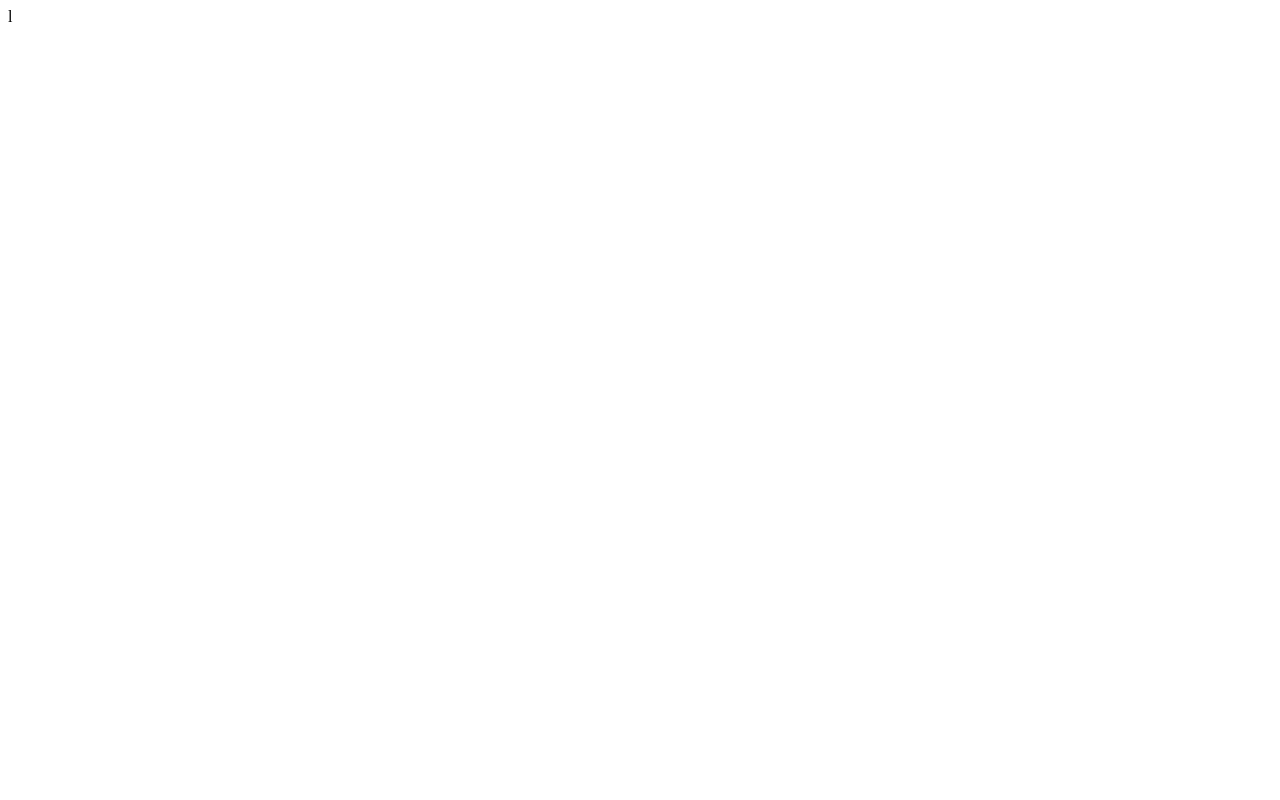
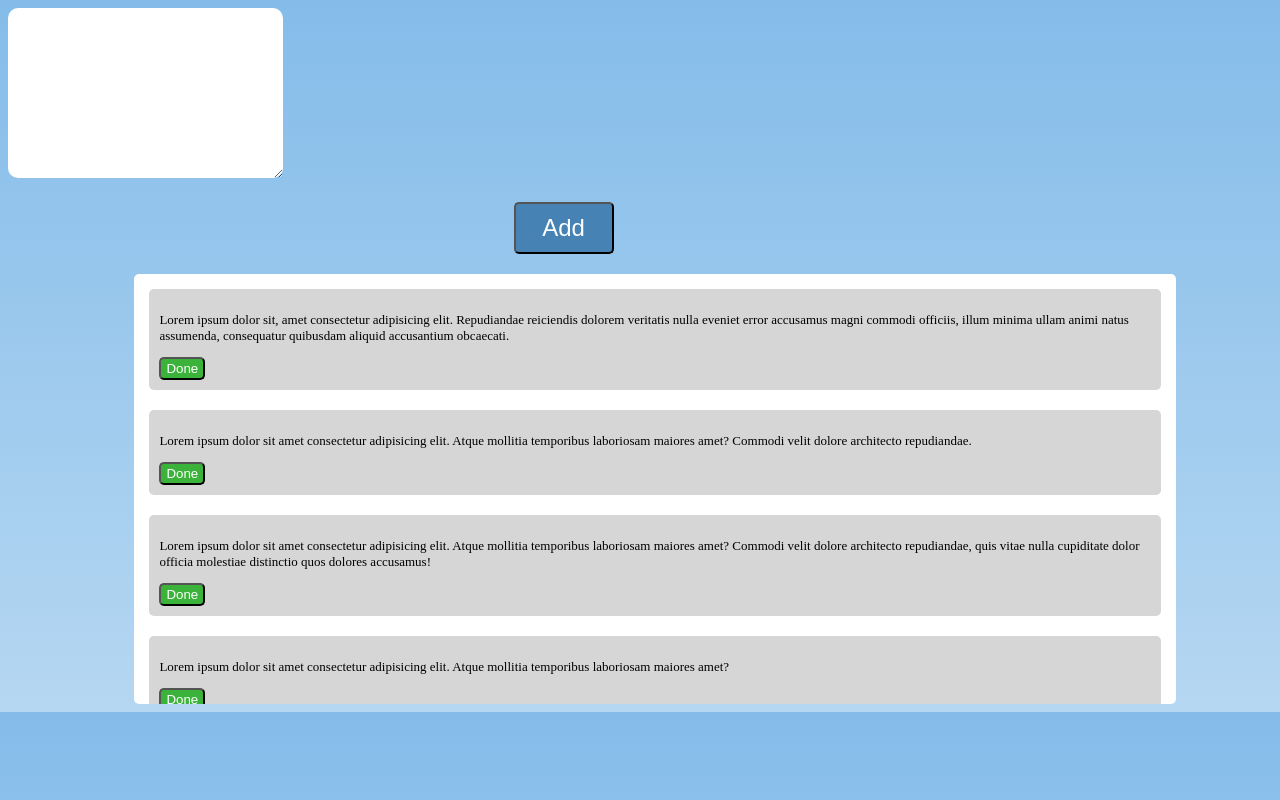
Before and after one commit to FuatYahya17/web_todo, a plain HTML site: page index.html in a window 1280 px wide. Drawn offline with Linux system fonts and the light colour scheme.

Commit message:
new note adder

```diff
--- a/index.html
+++ b/index.html
@@ -5,7 +5,64 @@
     <meta http-equiv="X-UA-Compatible" content="IE=edge" />
     <meta name="viewport" content="width=device-width, initial-scale=1.0" />
     <title>Todo</title>
+    <link rel="stylesheet" href="style.css" />
   </head>
-  <body></body>
+  <body>
+    <div class="container">
+      <!-- Input for new todo -->
+      <div class="flex flex-cl add-flex">
+        <textarea
+          id="todo-text"
+          class="textarea"
+          cols="30"
+          rows="10"
+        ></textarea>
+        <button id="btn-add-id" class="btn-add" onclick="add_todo()">
+          Add
+        </button>
+      </div>
+      <!-- todo list display -->
+      <div id="notes" class="flex flex-cl todo-flex">
+        <div class="note">
+          <p>
+            Lorem ipsum dolor sit, amet consectetur adipisicing elit.
+            Repudiandae reiciendis dolorem veritatis nulla eveniet error
+            accusamus magni commodi officiis, illum minima ullam animi natus
+            assumenda, consequatur quibusdam aliquid accusantium obcaecati.
+          </p>
+          <button class="btn remark">Done</button>
+        </div>
+
+        <div class="note">
+          <p>
+            Lorem ipsum dolor sit amet consectetur adipisicing elit. Atque
+            mollitia temporibus laboriosam maiores amet? Commodi velit dolore
+            architecto repudiandae.
+          </p>
+          <button class="btn remark">Done</button>
+        </div>
+        <div class="note">
+          <p>
+            Lorem ipsum dolor sit amet consectetur adipisicing elit. Atque
+            mollitia temporibus laboriosam maiores amet? Commodi velit dolore
+            architecto repudiandae, quis vitae nulla cupiditate dolor officia
+            molestiae distinctio quos dolores accusamus!
+          </p>
+          <button class="btn remark">Done</button>
+        </div>
+        <div class="note">
+          <p>
+            Lorem ipsum dolor sit amet consectetur adipisicing elit. Atque
+            mollitia temporibus laboriosam maiores amet?
+          </p>
+          <button class="btn remark">Done</button>
+        </div>
+        <div class="note">
+          <p>Lorem ipsum dolor sit amet consectetur adipisicing elit.</p>
+          <button class="btn remark">Done</button>
+        </div>
+      </div>
+    </div>
+    <script src="main.js"></script>
+  </body>
 </html>
-l
--- a/main.js
+++ b/main.js
@@ -0,0 +1,15 @@
+function add_todo() {
+  let note = document.getElementById("todo-text").value;
+  if (true) {
+    let notes = document.getElementById("notes").innerHTML;
+    new_notes =
+      notes +
+      `<div class="note">
+        <p>` +
+      note +
+      `</p>
+        <button class="btn remark">Done</button>
+      </div>`;
+    document.getElementById("notes").innerHTML = new_notes;
+  }
+}
--- a/style.css
+++ b/style.css
@@ -0,0 +1,76 @@
+body {
+  background-repeat: no-repeat;
+  background: linear-gradient(
+    to bottom,
+    rgb(132, 188, 233),
+    rgba(132, 188, 233, 0.6)
+  );
+}
+
+.textarea {
+  border-radius: 10px;
+  border: 0px;
+  padding: 10px;
+}
+
+#todo_text {
+  margin-left: 10%;
+  width: 80%;
+}
+
+.btn-add {
+  background-color: steelblue;
+  color: white;
+  width: 100px;
+  border-radius: 5px;
+  font-size: x-large;
+  padding: 10px;
+  margin-top: 20px;
+  margin-left: 40%;
+  font-weight: normal;
+  font-family: "Arial", sans-serif;
+  display: block;
+}
+
+.btn-add:hover {
+  background-color: rgb(46, 95, 135);
+}
+
+.felx {
+  display: flex;
+}
+
+.flex-cl {
+  flex-direction: column;
+}
+
+.todo-flex {
+  background-color: white;
+  border-radius: 5px;
+  padding: 15px;
+  width: 80%;
+  height: 50vh;
+  margin-left: 10%;
+  margin-top: 20px;
+  justify-content: space-around;
+  display: block;
+  overflow: scroll;
+}
+
+.todo-flex > .note {
+  margin-bottom: 20px;
+  background-color: rgb(214, 214, 214);
+  padding: 10px;
+  border-radius: 5px;
+}
+
+.note > p {
+  font-size: small;
+}
+
+.remark {
+  background-color: rgb(59, 179, 59);
+  border-radius: 5px;
+  padding: 2px 5px 2px 5px;
+  color: white;
+}
```
Also changed, not shown: 1 other file.
